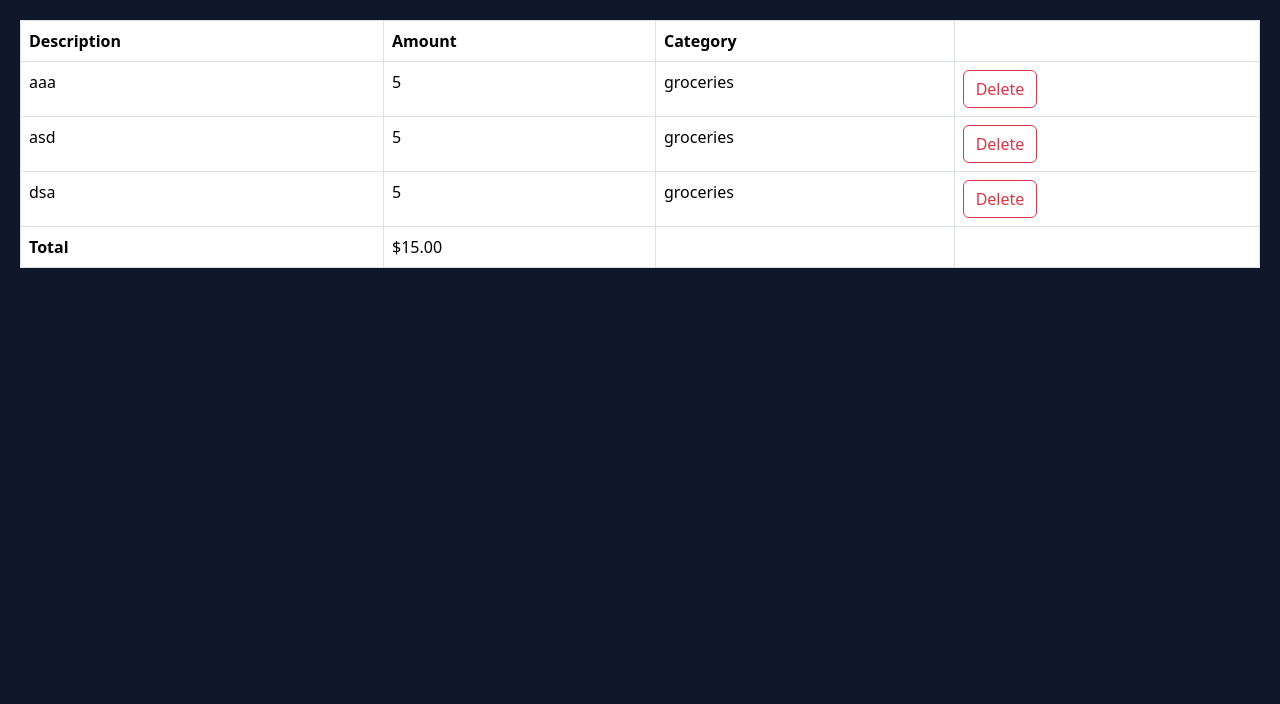
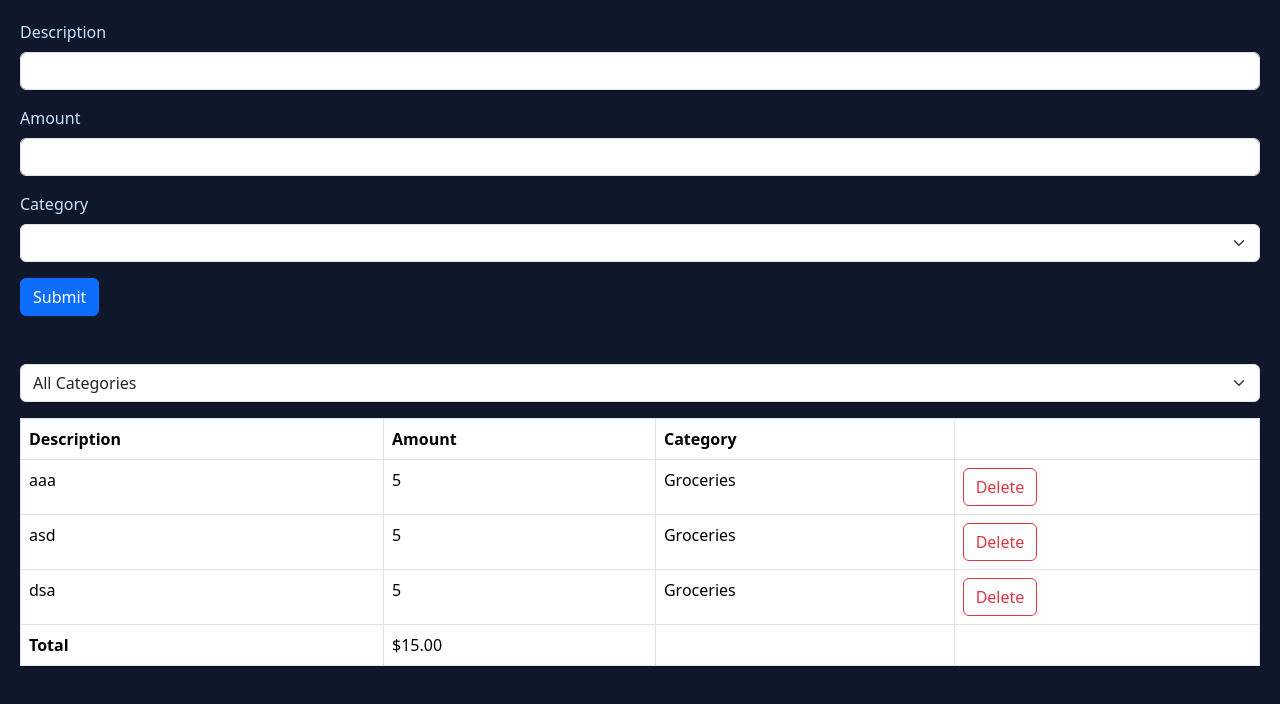
Before and after one commit to level1cr3/learnReact, a React (Vite) app: page / in a window 1280 px wide. Shown: the top 704 px of the page. Built offline with nearby package versions, Linux system fonts and the light colour scheme.

Commit message:
expense tracker step 2 and 3 done

```diff
--- a/src/App.tsx
+++ b/src/App.tsx
@@ -1,17 +1,44 @@
 import { useState } from "react";
 import ExpenseList from "./expense-tracker/components/ExpenseList";
+import ExpenseFilter from "./expense-tracker/components/ExpenseFilter";
+import ExpenseForm from "./expense-tracker/components/ExpenseForm";
+import categories from "./expense-tracker/categories";
 
 function App() {
+  const [selectedCategory, setSelectedCategory] = useState("");
+
   const [expenses, setExpenses] = useState([
-    { id: 1, description: "aaa", amount: 5, category: "groceries" },
-    { id: 2, description: "asd", amount: 5, category: "groceries" },
-    { id: 3, description: "dsa", amount: 5, category: "groceries" },
+    { id: 1, description: "aaa", amount: 5, category: "Groceries" },
+    { id: 2, description: "asd", amount: 5, category: "Groceries" },
+    { id: 3, description: "dsa", amount: 5, category: "Groceries" },
   ]);
+
+  const visibleExpense = selectedCategory
+    ? expenses.filter((expense) => expense.category === selectedCategory)
+    : expenses;
+
   return (
-    <ExpenseList
-      expenses={expenses}
-      onDelete={(id) => setExpenses(expenses.filter((item) => item.id !== id))}
-    />
+    <>
+      <div className="mb-5">
+        <ExpenseForm
+          onSubmit={(data) =>
+            setExpenses([...expenses, { ...data, id: expenses.length + 1 }])
+          }
+        />
+      </div>
+
+      <div className="mb-3">
+        <ExpenseFilter
+          onSelectCategory={(category) => setSelectedCategory(category)}
+        />
+      </div>
+      <ExpenseList
+        expenses={visibleExpense}
+        onDelete={(id) =>
+          setExpenses(expenses.filter((item) => item.id !== id))
+        }
+      />
+    </>
   );
 }
 
--- /dev/null
+++ b/src/expense-tracker/categories.ts
@@ -0,0 +1,3 @@
+const categories = ["Groceries", "Utilities", "Entertainment"] as const;
+
+export default categories;
--- /dev/null
+++ b/src/expense-tracker/components/ExpenseFilter.tsx
@@ -0,0 +1,24 @@
+import React from "react";
+import categories from "../categories";
+
+type Props = {
+  onSelectCategory: (category: string) => void;
+};
+
+const ExpenseFilter = ({ onSelectCategory }: Props) => {
+  return (
+    <select
+      className="form-select"
+      onChange={(e) => onSelectCategory(e.target.value)}
+    >
+      <option value="">All Categories</option>
+      {categories.map((category) => (
+        <option key={category} value={category}>
+          {category}
+        </option>
+      ))}
+    </select>
+  );
+};
+
+export default ExpenseFilter;
--- /dev/null
+++ b/src/expense-tracker/components/ExpenseForm.tsx
@@ -0,0 +1,92 @@
+import { z } from "zod";
+import { useForm } from "react-hook-form";
+import { zodResolver } from "@hookform/resolvers/zod";
+import categories from "../categories";
+
+const schema = z.object({
+  description: z
+    .string()
+    .min(3, { message: "Description should be at least 3 characters." })
+    .max(50),
+  amount: z
+    .number({ invalid_type_error: "Amount is required." })
+    .min(0.01)
+    .max(100_000),
+  category: z.enum(categories, {
+    errorMap: () => ({ message: "Category is required." }),
+  }),
+});
+
+type ExpenseFormData = z.infer<typeof schema>;
+
+type Props = {
+  onSubmit: (data: ExpenseFormData) => void;
+};
+
+const ExpenseForm = ({ onSubmit }: Props) => {
+  const {
+    register,
+    handleSubmit,
+    reset,
+    formState: { errors },
+  } = useForm<ExpenseFormData>({ resolver: zodResolver(schema) });
+
+  return (
+    <form
+      onSubmit={handleSubmit((data) => {
+        onSubmit(data);
+        reset();
+      })}
+    >
+      <div className="mb-3">
+        <label htmlFor="description" className="form-label">
+          Description
+        </label>
+        <input
+          {...register("description")}
+          id="description"
+          type="text"
+          className="form-control"
+        />
+        {errors.description && (
+          <p className="text-danger">{errors.description.message}</p>
+        )}
+      </div>
+      <div className="mb-3">
+        <label htmlFor="amount" className="form-label">
+          Amount
+        </label>
+        <input
+          {...register("amount", { valueAsNumber: true })}
+          id="amount"
+          type="number"
+          className="form-control"
+        />
+        {errors.amount && (
+          <p className="text-danger">{errors.amount.message}</p>
+        )}
+      </div>
+      <div className="mb-3">
+        <label htmlFor="category" className="form-label">
+          Category
+        </label>
+        <select {...register("category")} id="category" className="form-select">
+          <option value=""></option>
+          {categories.map((category) => (
+            <option key={category} value={category}>
+              {category}
+            </option>
+          ))}
+        </select>
+        {errors.category && (
+          <p className="text-danger">{errors.category.message}</p>
+        )}
+      </div>
+      <button className="btn btn-primary" type="submit">
+        Submit
+      </button>
+    </form>
+  );
+};
+
+export default ExpenseForm;
```
